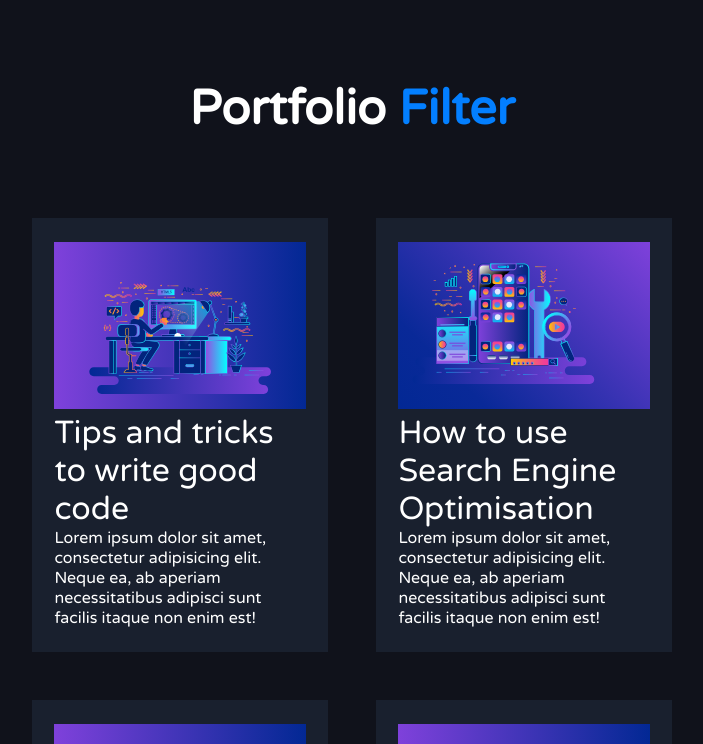
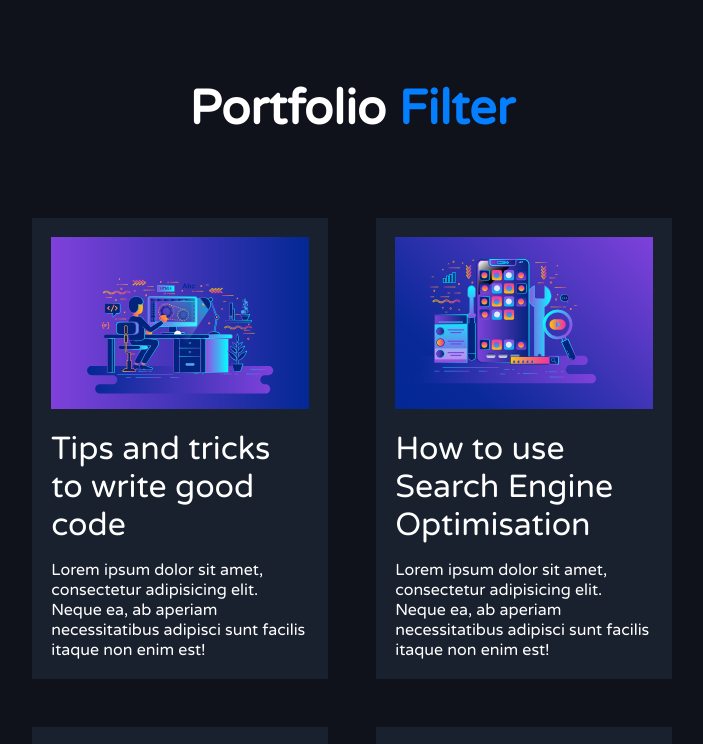
Before and after one commit to toktamm/portfolio-filter, a React (Create React App) app: page / in a window 1280 px wide. Shown: the top 744 px of the page, without its empty margins (288-991 px from the left). Built offline with nearby package versions, Linux system fonts and the light colour scheme.

Commit message:
add even more style

```diff
--- a/src/App.css
+++ b/src/App.css
@@ -32,6 +32,7 @@ span {
 h2 {
   font-size: 2rem;
   font-weight: 200;
+  margin: 1rem 0;
 }
 
 h2:hover {
@@ -41,7 +42,7 @@ h2:hover {
 }
 
 p {
-  color: rgbs(255, 255, 255, 0.747);
+  color: rgbs(255, 255, 255, 0.596);
 }
 
 .menu-menu {
@@ -52,11 +53,18 @@ p {
 
 .menu-item-container {
   width: 100%;
-  padding: 1.5rem 1.4rem;
+  padding: 1.2rem 1.2rem;
   background-color: #19202e;
+  overflow: hidden;
 }
 
 .menu-item > img {
   width: 100%;
+  transition: all 0.3s ease-in-out;
 
 }
+
+.menu-item > img:hover {
+  transform: scale(1.1);
+  cursor: pointer;
+}
```
